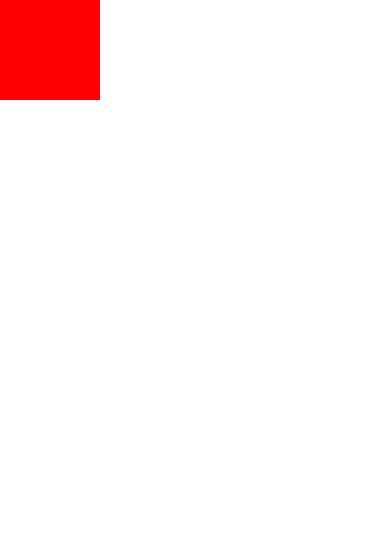
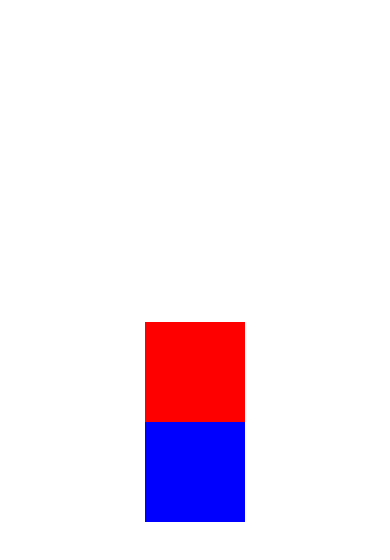
Before and after one commit to EduardoHGomez/Fitness-App, a React Native app: screen / in a window 390 px wide. Shown: the top 560 px of the page. Built offline with nearby package versions, Linux system fonts and the light colour scheme.

Commit message:
Learning flex components

```diff
--- a/App.tsx
+++ b/App.tsx
@@ -28,12 +28,10 @@
 
 function App(): JSX.Element {
   return (
-    <View style={{
-        backgroundColor: 'red',
-        height: 100,
-        width: 100,
-        }}>
-      </View>
+    <View style={{ flex: 1, justifyContent: 'center', alignItems: 'center' }}>
+    <View style={{ width: 100, height: 100, backgroundColor: 'red' }} />
+    <View style={{ width: 100, height: 100, backgroundColor: 'blue' }} />
+  </View>
   );
 }
 
```
